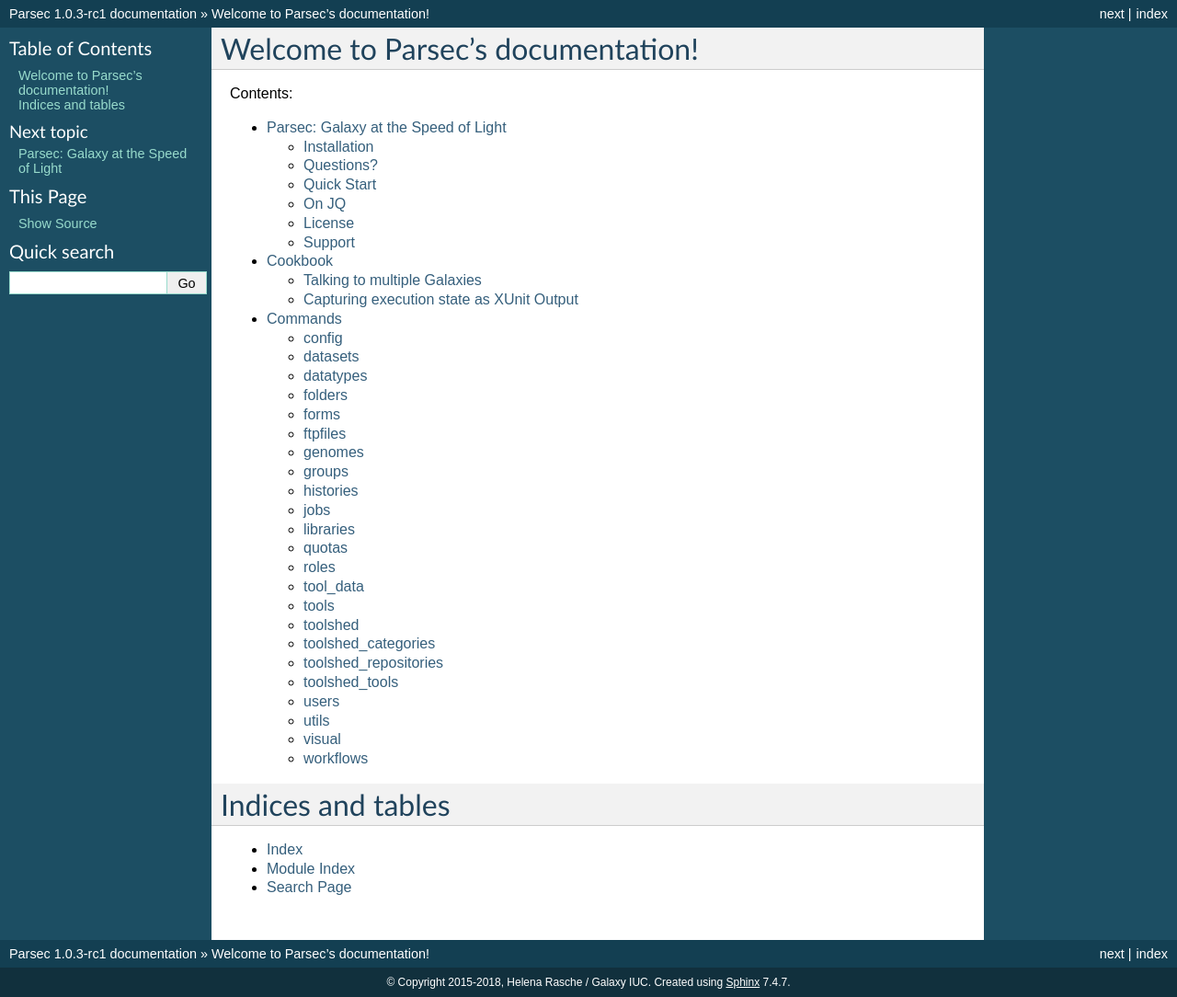
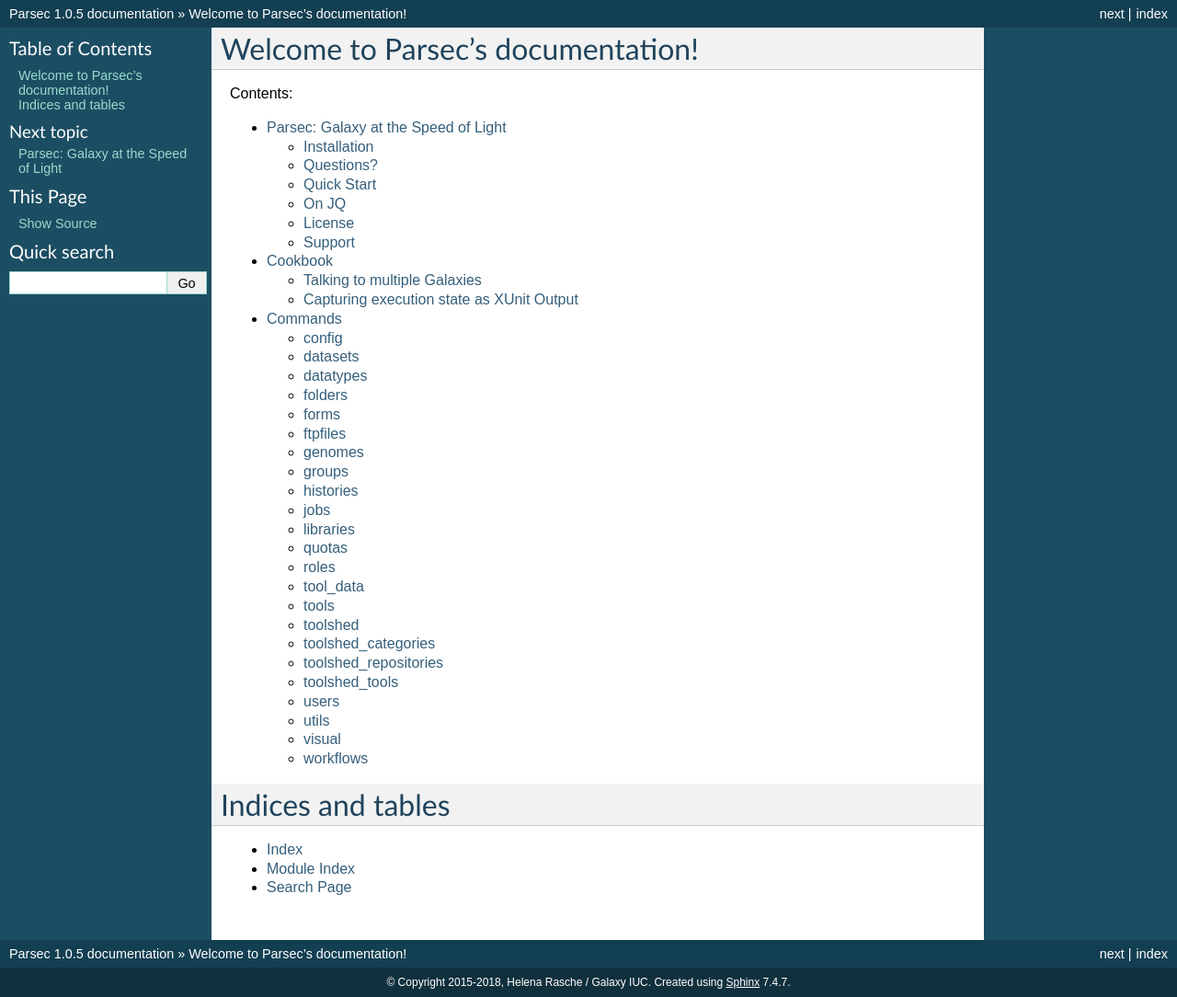
Before and after one commit to galaxy-iuc/parsec, a Sphinx documentation site: the page built from docs/index.rst, in a window 1280 px wide. Shown: the whole page at 92% size. Built offline with Sphinx 7.4.7, drawn with Linux system fonts in a browser that asks for light colours.

Commit message:
bump version

```diff
--- a/docs/conf.py
+++ b/docs/conf.py
@@ -57,7 +57,7 @@
 # The short X.Y version.
 version = '1.0'
 # The full version, including alpha/beta/rc tags.
-release = '1.0.3-rc1'
+release = '1.0.5'
 
 # The language for content autogenerated by Sphinx. Refer to documentation
 # for a list of supported languages.
--- a/setup.py
+++ b/setup.py
@@ -23,7 +23,7 @@
     # TODO: put package test requirements here
 ]
 
-version = '1.0.4'
+version = '1.0.5'
 subpackages = [x.replace('/', '.') for x in glob.glob('parsec/commands/*') if not x.endswith('.py')]
 
 setup(
```
